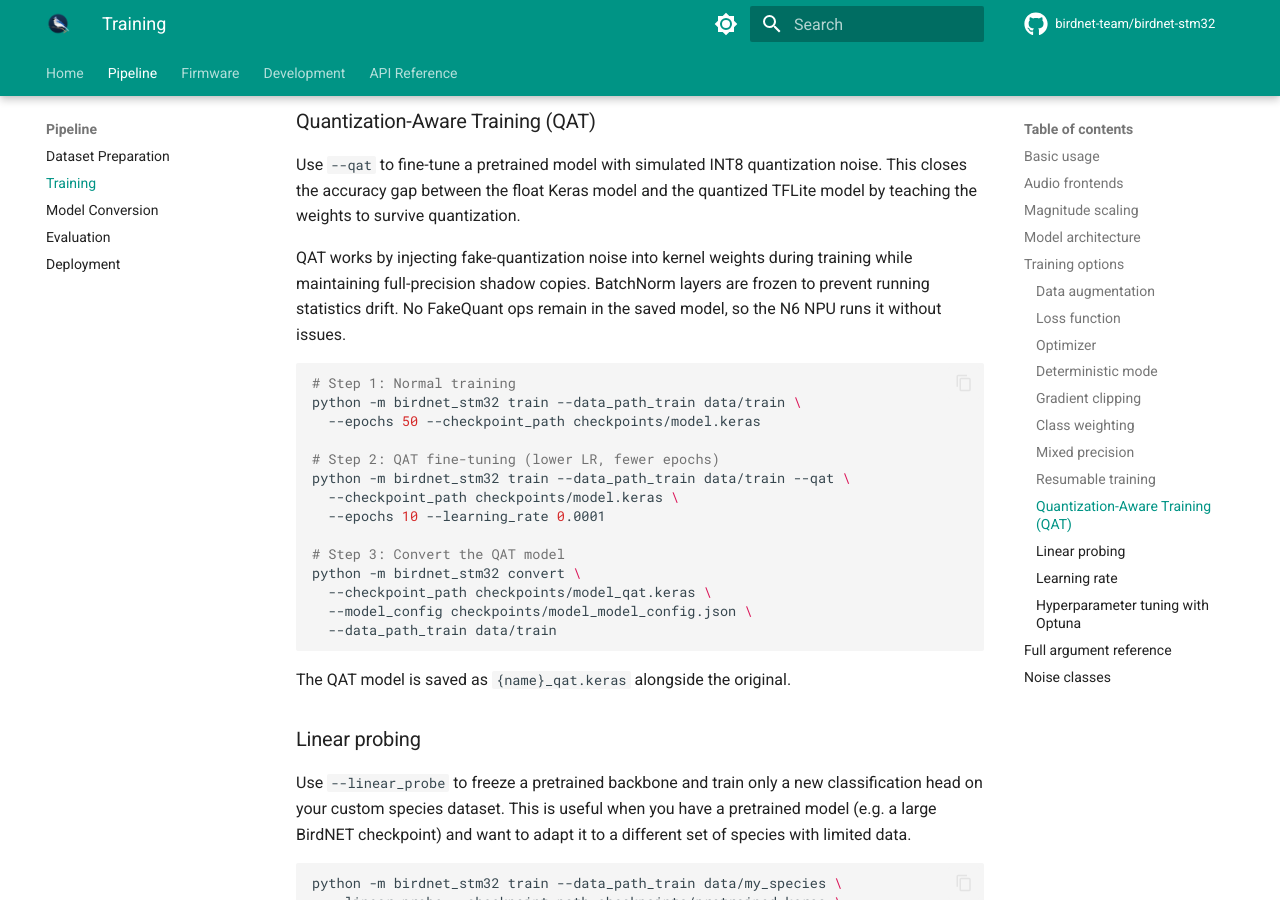
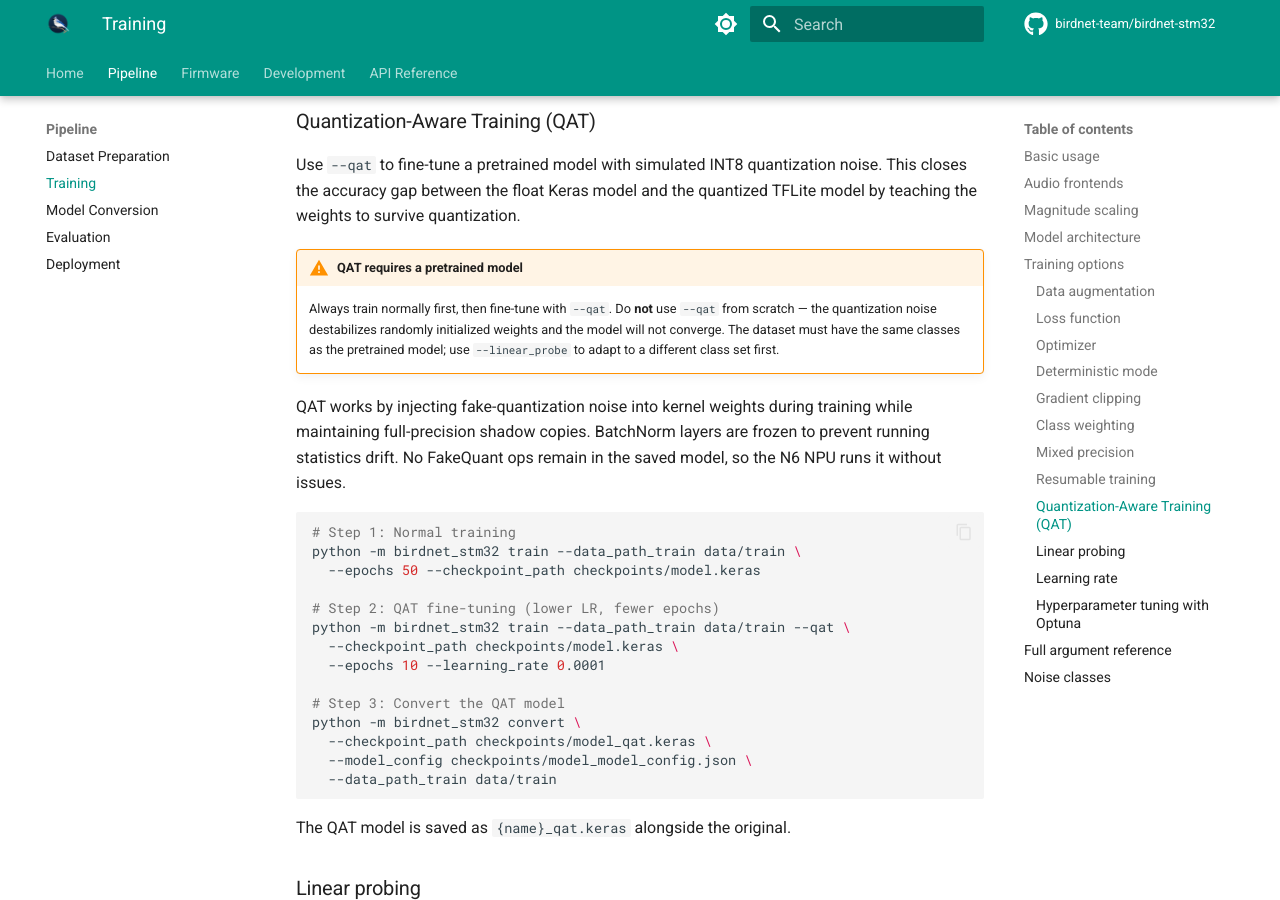
Before and after one commit to birdnet-team/birdnet-stm32, an MkDocs documentation site: the page built from docs/training.md, in a window 1280 px wide and 900 px high, scrolled down 3557 px. Built offline with MkDocs 1.6.1 and Material for MkDocs 9.7.7, drawn with Linux system fonts in a browser that asks for light colours; comment, search, counter and statistics services are not loaded.

Commit message:
Document QAT prerequisite: train first, then fine-tune

```diff
--- a/docs/training.md
+++ b/docs/training.md
@@ -136,6 +136,13 @@ Use `--qat` to fine-tune a pretrained model with simulated INT8 quantization
 noise. This closes the accuracy gap between the float Keras model and the
 quantized TFLite model by teaching the weights to survive quantization.
 
+!!! warning "QAT requires a pretrained model"
+    Always train normally first, then fine-tune with `--qat`. Do **not** use
+    `--qat` from scratch — the quantization noise destabilizes randomly
+    initialized weights and the model will not converge. The dataset must
+    have the same classes as the pretrained model; use `--linear_probe` to
+    adapt to a different class set first.
+
 QAT works by injecting fake-quantization noise into kernel weights during
 training while maintaining full-precision shadow copies. BatchNorm layers are
 frozen to prevent running statistics drift. No FakeQuant ops remain in the
```
